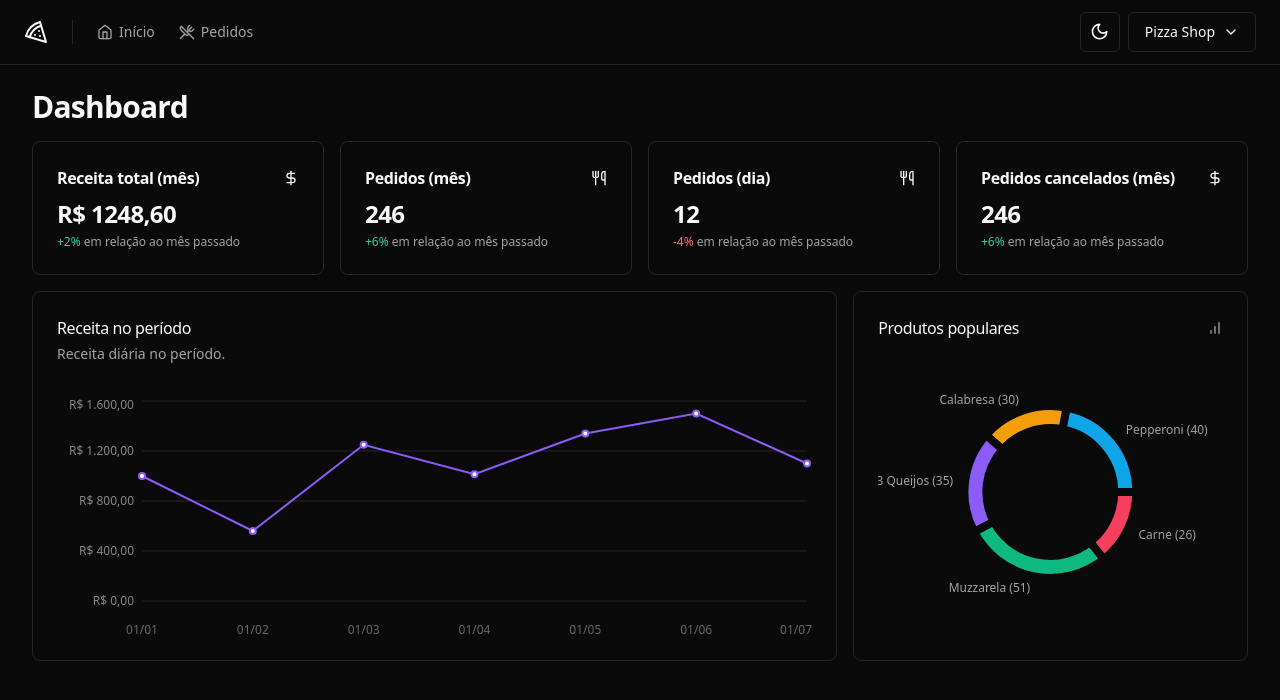
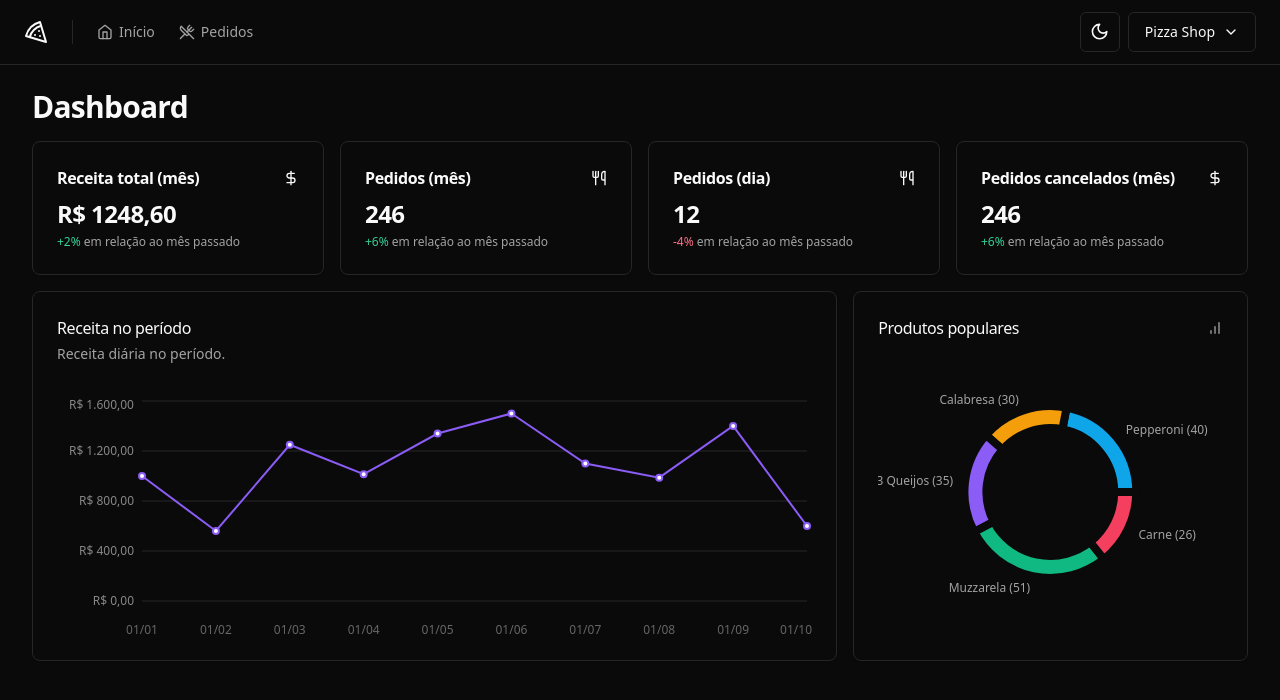
Before and after one commit to izaiasmorais/pizzashop, a React (Vite) app: page / in a window 1280 px wide. Shown: the top 700 px of the page. Built offline with nearby package versions, Linux system fonts and the light colour scheme.

Commit message:
chore: update revenue chart data

```diff
--- a/src/pages/app/dashboard/revenue-chart.tsx
+++ b/src/pages/app/dashboard/revenue-chart.tsx
@@ -25,6 +25,9 @@ const data = [
   { date: "01/05", revenue: 1340 },
   { date: "01/06", revenue: 1500 },
   { date: "01/07", revenue: 1100 },
+  { date: "01/08", revenue: 987 },
+  { date: "01/09", revenue: 1400 },
+  { date: "01/10", revenue: 600 },
 ];
 
 export function RevenueChart() {
```
